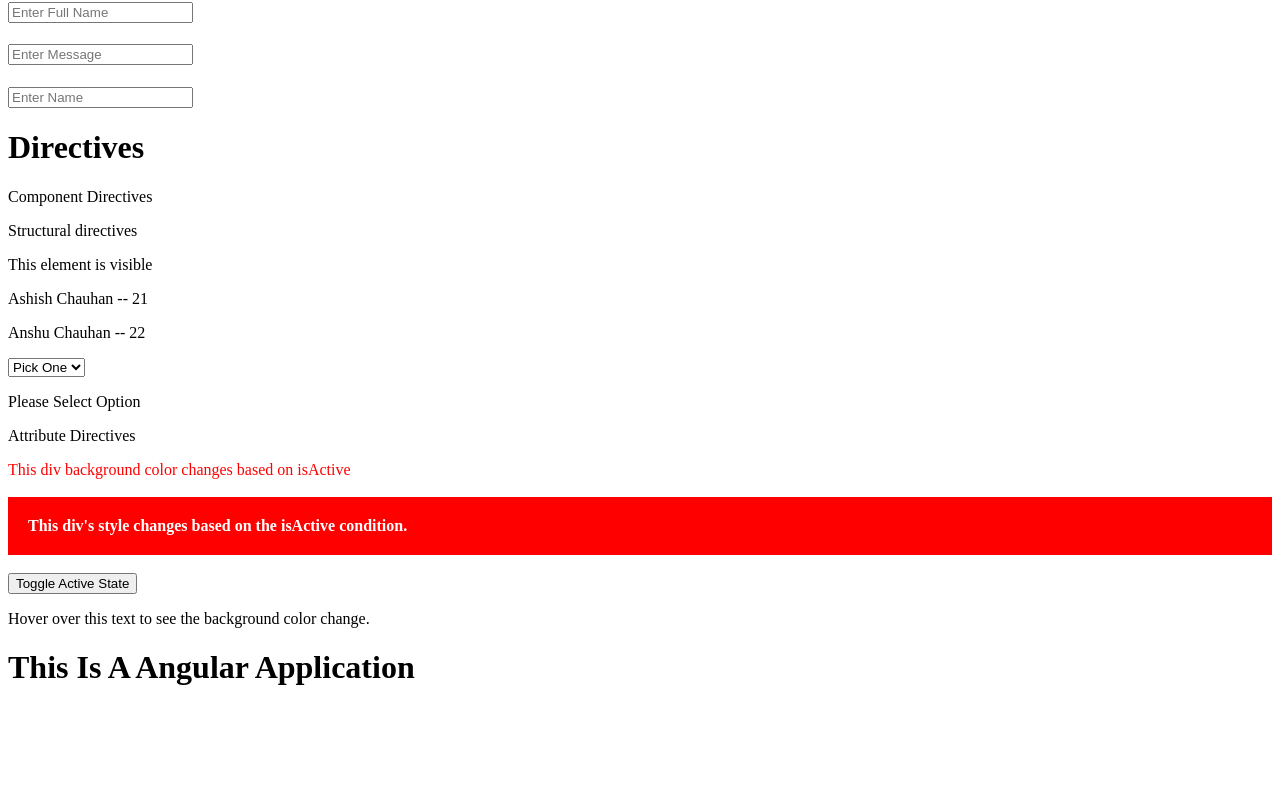
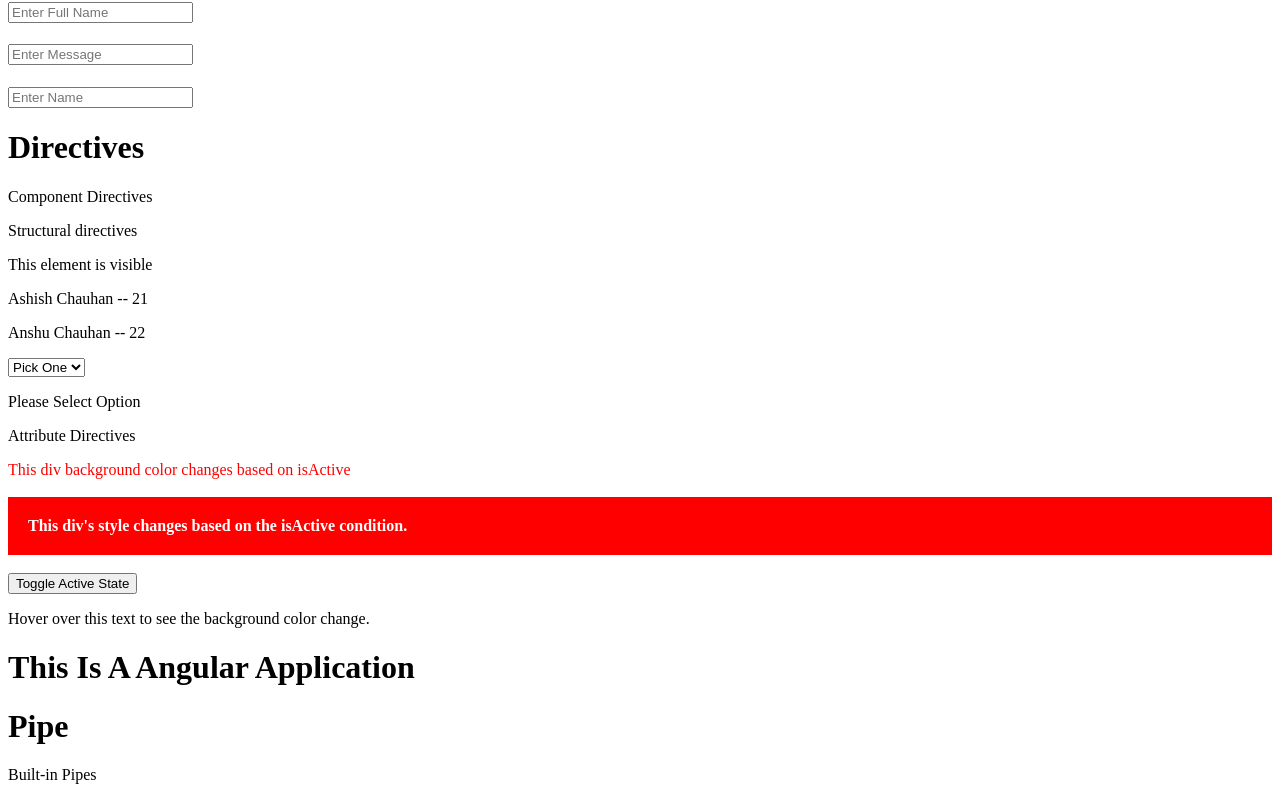
Before and after one commit to AshishChauhan7386/Angular-repository, an Angular app: page / in a window 1280 px wide. Shown: the part 433-1233 px from the top of the page. Before the commit the page ends 1141 px from the top, so only its background shows below. Built offline with nearby package versions, Linux system fonts and the light colour scheme.

Commit message:
Some Changes

```diff
--- a/src/app/app.component.html
+++ b/src/app/app.component.html
@@ -2,3 +2,5 @@
 <app-data-binding></app-data-binding>
 
 <app-directives></app-directives>
+
+<app-pipe></app-pipe>
--- a/src/app/app.module.ts
+++ b/src/app/app.module.ts
@@ -8,6 +8,7 @@ import { DataBindingComponent } from './component/data-binding/data-binding.comp
 import { FormsModule, ReactiveFormsModule } from '@angular/forms';
 import { DirectivesComponent } from './component/directives/directives.component';
 import { DirectiveDirective } from './Directive/directive.directive';
+import { PipeComponent } from './component/pipe/pipe.component';
 
 
 @NgModule({
@@ -16,6 +17,7 @@ import { DirectiveDirective } from './Directive/directive.directive';
     DataBindingComponent,
     DirectivesComponent,
     DirectiveDirective,
+    PipeComponent,
 
   ],
   imports: [
--- a/src/app/component/data-binding/data-binding.component.html
+++ b/src/app/component/data-binding/data-binding.component.html
@@ -4,7 +4,7 @@
  {{message}}<br>
  <!-- Property Binding Model To View Data Transfer-->
   <img [src]="imgUrl" alt="AngularIMG" width="20%" height="20%"><br>
-   <!-- Property Binding view To Model Data Transfer-->
+   <!-- Event Binding view To Model Data Transfer-->
    <button (click)="onClick(message)">Click me</button>
 
    <br>
--- a/src/app/component/directives/directives.component.css
+++ b/src/app/component/directives/directives.component.css
@@ -3,6 +3,7 @@
     background-color: green;
     padding: 20px;
     font-weight: bold;
+
   }
   .inactive {
     color: white;
--- /dev/null
+++ b/src/app/component/pipe/pipe.component.html
@@ -0,0 +1,3 @@
+<!-- Transform data in templates -->
+<h1>Pipe</h1>
+<p>Built-in Pipes</p>
```
Also changed, not shown: src/app/component/pipe/pipe.component.ts (added, +10 -0 lines), src/app/component/pipe/pipe.component.css (added), 1 other file (tests, documents, lock files or other folders).
